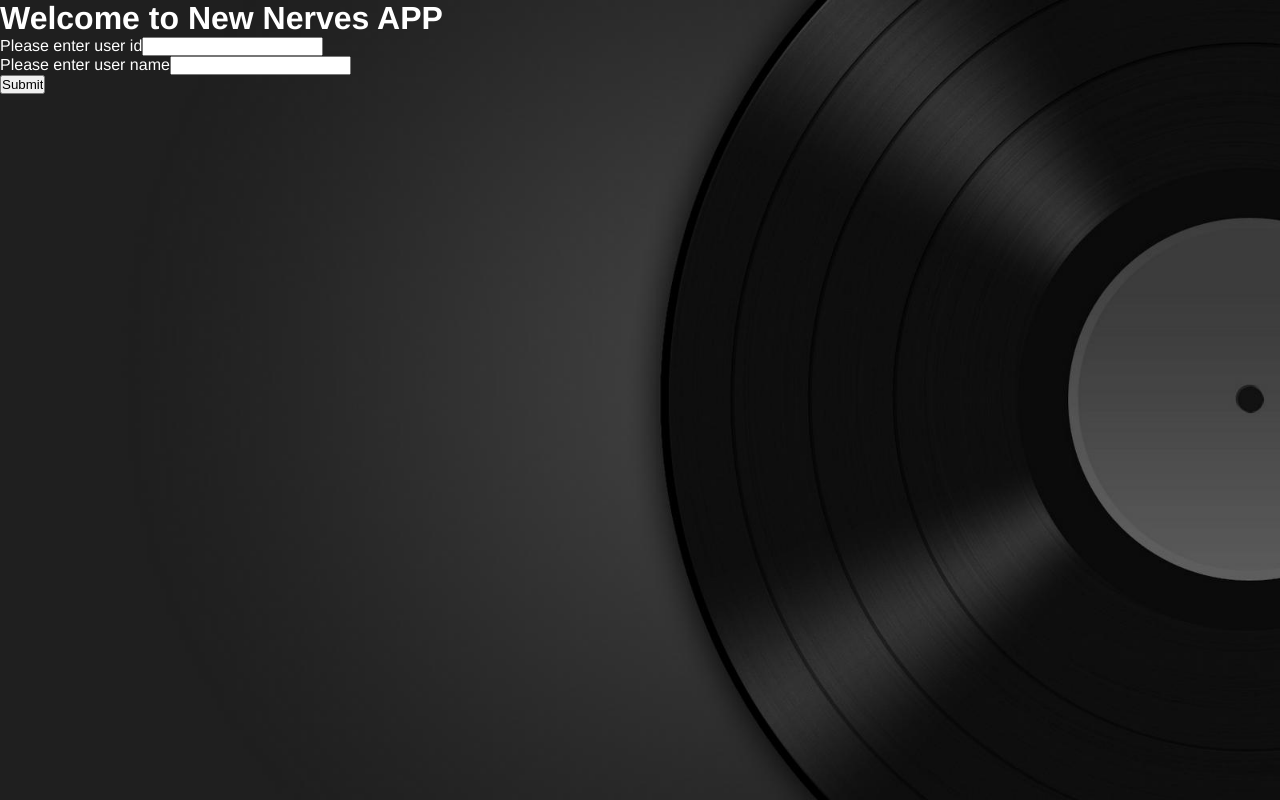
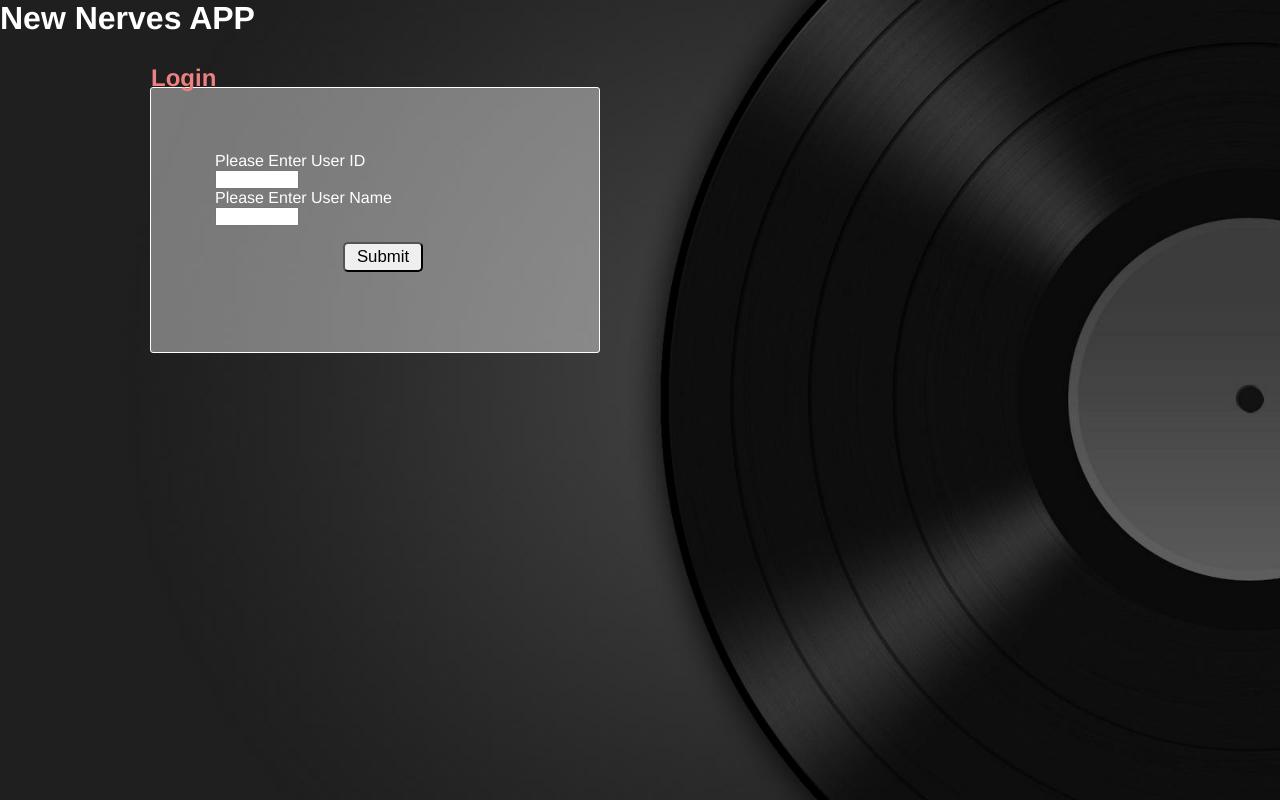
Before and after one commit to tomerktzv/NewNerves---FrontEnd, a plain HTML site: page login.html in a window 1280 px wide. Drawn offline with Linux system fonts and the light colour scheme.

Commit message:
login css

```diff
--- a/includes/loginCheck.js
+++ b/includes/loginCheck.js
@@ -3,8 +3,9 @@
  */
 (function () {
     var data = window.location.search.substring(1);
+    data.split('=');
     console.log(data);
-    if(data==""){
+    if(data[0]!="user_id"){
         window.location.href = "login.html?";
     }
 })();
--- a/includes/styles.css
+++ b/includes/styles.css
@@ -60,3 +60,39 @@ button {
     border: 1px solid #ffffff;
     text-align: center;
 }
+
+#login_form{
+    padding: 5% 5%;
+    width:25%;
+    position: relative;
+    left:150px;
+    top:50px;
+    border:1px solid white;
+    border-radius: 3px;
+    background: rgba(255,255,255,0.4);
+}
+
+#login_form h2{
+    position: absolute;
+    top:-9%;
+    left:0%;
+    color: lightcoral;
+}
+
+#login_form label{
+    display: block;
+    float: left;
+    width:250px;
+    margin-right: 5%;
+}
+#login_form input{
+    width:25%;
+}
+input[type=submit]{
+    margin:5% 40%;
+    width:50px;
+    height: 30px;
+    font-size: 105%;
+    border-radius: 5px;
+    display: block;
+}
--- a/login.html
+++ b/login.html
@@ -15,11 +15,15 @@
 <body>
 
     <main>
-        <h1>Welcome to New Nerves APP</h1>
+        <h1>New Nerves APP</h1>
         <section id="login_form" action="#">
+            <section id="loginTitle">
+                <h2>Login</h2>
+            </section>
+
         <form method="#">
-            <label>Please enter user id<input type="text" name="user_id" id="userId"></label><br>
-            <label>Please enter user name<input type="text" name="user_name" id="userName"></label><br>
+            <label>Please Enter User ID</label><input type="text" name="user_id" id="userId"><br>
+            <label>Please Enter User Name</label><input type="text" name="user_name" id="userName"><br>
             <input type="submit">
         </form>
         </section>
```
Also changed, not shown: index.html (+1 -0 lines).
